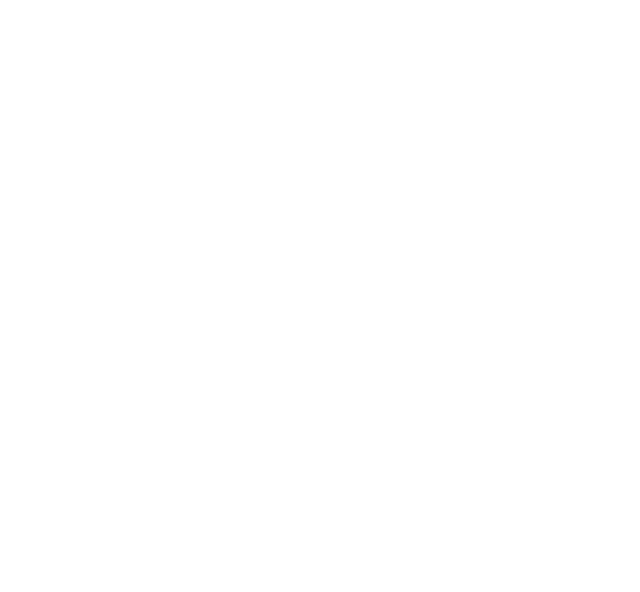
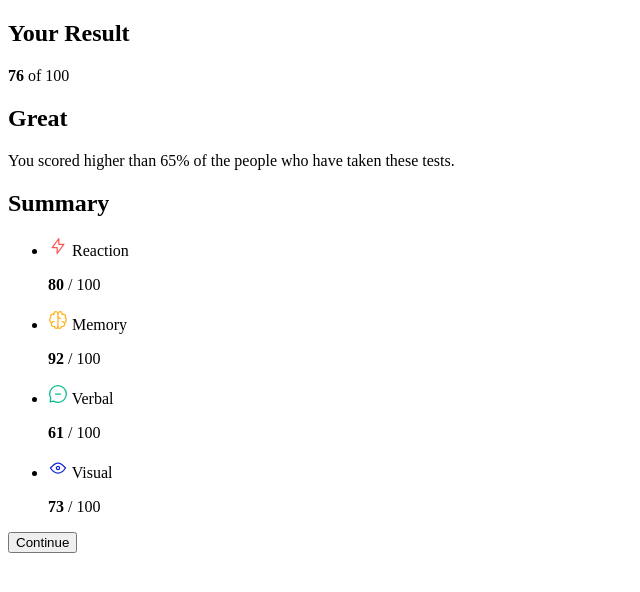
Before and after one commit to salmansalmanov/results-summary-component, a plain HTML site: page index.html in a window 1280 px wide. Shown: the whole page, without its empty margins (0-640 px from the left). Drawn offline with Linux system fonts and the light colour scheme.

Commit message:
feat: add html structure

```diff
--- a/index.html
+++ b/index.html
@@ -11,5 +11,73 @@
     />
     <title>Frontend Mentor | Results summary component</title>
   </head>
-  <body></body>
+  <body>
+    <main class="card">
+      <section class="result">
+        <h1>Your Result</h1>
+        <div class="score">
+          <strong>76</strong>
+          <span>of 100</span>
+        </div>
+        <h2>Great</h2>
+        <p>
+          You scored higher than 65% of the people who have taken these tests.
+        </p>
+      </section>
+      <section class="summary">
+        <h1>Summary</h1>
+        <ul>
+          <li class="reaction">
+            <div class="label">
+              <img
+                src="assets/images/icon-reaction.svg"
+                alt="Reaction icon"
+                width="20px"
+                height="20px"
+              />
+              <span>Reaction</span>
+            </div>
+            <p><strong>80</strong> / 100</p>
+          </li>
+          <li class="memory">
+            <div class="label">
+              <img
+                src="assets/images/icon-memory.svg"
+                alt="Memory icon"
+                width="20px"
+                height="20px"
+              />
+              <span>Memory</span>
+            </div>
+            <p><strong>92</strong> / 100</p>
+          </li>
+          <li class="verbal">
+            <div class="label">
+              <img
+                src="assets/images/icon-verbal.svg"
+                alt="Verbal icon"
+                width="20px"
+                height="20px"
+              />
+              <span>Verbal</span>
+            </div>
+            <p><strong>61</strong> / 100</p>
+          </li>
+          <li class="visual">
+            <div class="label">
+              <img
+                src="assets/images/icon-visual.svg"
+                alt="Visual icon"
+                width="20px"
+                height="20px"
+              />
+              <span>Visual</span>
+            </div>
+            <p><strong>73</strong> / 100</p>
+          </li>
+        </ul>
+        <button>Continue</button>
+      </section>
+    </main>
+  </body>
 </html>
```
